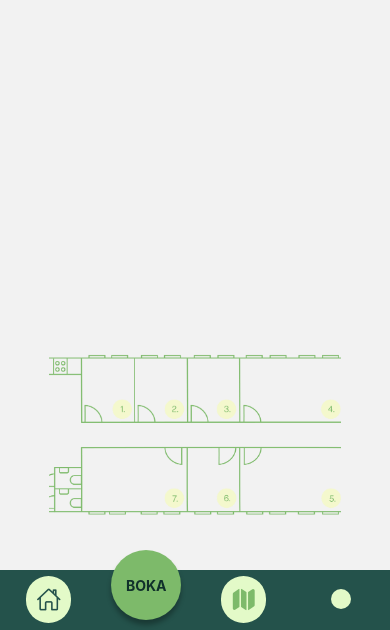
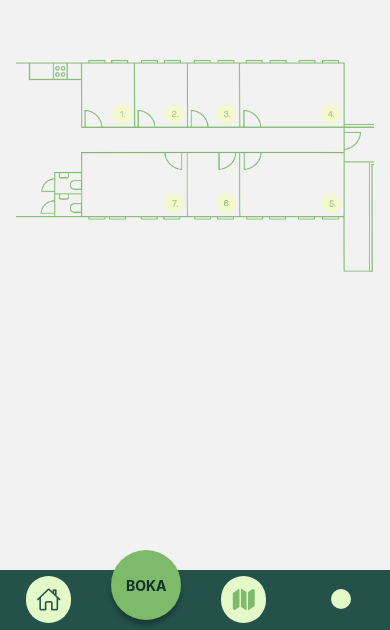
Before and after one commit to edda177/pax, a React Native app in the folder pax-mobile/: screen /Map in a window 390 px wide. Shown: the part 214-844 px from the top of the page. Built offline with nearby package versions, Linux system fonts and the light colour scheme.

Commit message:
gjort json åt rum

```diff
--- a/pax-mobile/components/MapComponent.jsx
+++ b/pax-mobile/components/MapComponent.jsx
@@ -1,9 +1,9 @@
 import { StyleSheet, Pressable, View } from "react-native";
 import React from "react";
-import RoomsYellow from "./RoomsYellow";
-import RoomsRed from "./RoomsRed";
+import { RoomsYellow } from "./RoomsYellow";
+import { RoomsRed } from "./RoomsRed";
 
-const MapComponent = () => {
+const MapComponent = (RoomsRed, RoomsYellow) => {
   <View>
     <RoomsRed style={styles.layerOne}/>
     <RoomsYellow style={styles.layerTwo}/>
--- a/pax-mobile/components/RoomsYellow.jsx
+++ b/pax-mobile/components/RoomsYellow.jsx
@@ -11,6 +11,31 @@ const RoomsYellow = () => {
       />
       <Image
         source={require("../assets/rooms-yellow/karta-rum_2-free.png")}
+        style={styles.image}
+        resizeMode="cover"
+      />
+            <Image
+        source={require("../assets/rooms-yellow/karta-rum_3-free.png")}
+        style={styles.image}
+        resizeMode="cover"
+      />
+            <Image
+        source={require("../assets/rooms-yellow/karta-rum_4-free.png")}
+        style={styles.image}
+        resizeMode="cover"
+      />
+            <Image
+        source={require("../assets/rooms-yellow/karta-rum_5-free.png")}
+        style={styles.image}
+        resizeMode="cover"
+      />
+            <Image
+        source={require("../assets/rooms-yellow/karta-rum_6-free.png")}
+        style={styles.image}
+        resizeMode="cover"
+      />
+            <Image
+        source={require("../assets/rooms-yellow/karta-rum_7-free.png")}
         style={styles.image}
         resizeMode="cover"
       />
--- a/pax-mobile/data/testroomdata.json
+++ b/pax-mobile/data/testroomdata.json
@@ -6,6 +6,7 @@
       "title": "rum 1",
       "description": "Ett litet rum för gjord för 2-4 personer. Perfekt för enskilda samtal eller mindre möten.",
       "available": true,
+      "uri": "./assets/rooms-yellow/karta-rum_1-free.png",
       "air_quality": 5,
       "screen": false,
       "floor": 1,
--- a/pax-mobile/screens/Map.jsx
+++ b/pax-mobile/screens/Map.jsx
@@ -1,6 +1,6 @@
 import React from "react";
-import { View, ScrollView, Pressable, Image, StyleSheet } from "react-native";
-import MapComponent from '../components/MapComponent'
+import { View, ScrollView, Image, StyleSheet } from "react-native";
+import MapComponent from '../components/MapComponent';
 
 export default function Map() {
   return (
@@ -10,12 +10,15 @@ export default function Map() {
         source={require("../assets/maps/karta-pax_med-nr_textkontur.png")}
         style={styles.image}
         resizeMode="cover"/>
-        <Pressable
+        {/* <Image
      source={require("../assets/rooms-yellow/karta-rum_4-free.png")}
       style={styles.image2}
+      resizeMode="cover"/> */}
+
+          <MapComponent
+      style={styles.map}
       resizeMode="cover"/>
-      <MapComponent
-      style={styles.theRooms}/>
+
     </View>
     </ScrollView>
   );
@@ -25,9 +28,9 @@ const styles = StyleSheet.create({
   container: {
     flex: 1,
     width: "100vw",
-    minHeight: "120vh",
-    marginTop: "20vh",
-    flexDirection: "row",
+    minHeight: "80vh",
+    marginTop: "5vh",
+    flexDirection: "column",
     justifyContent: "center",
     alignItems: "center",
   },
@@ -37,21 +40,26 @@ const styles = StyleSheet.create({
     textTransform: "uppercase",
   },
   image: {
-    width: "75%",
+    width: "92vw",
     height: "32vh",
-    position: "relative",
-    zIndex: "1",
+    position: "absolute",
+    zIndex: "99",
   },
   image2: {
-    width: "75%",
+    width: "80vw",
     height: "32vh",
     position: "absolute",
+    opacity: "0.7",
     zIndex: "2",
+    borderStyle: "solid",
+    broderWidth: "6px",
+    borderColor: "yellow",
   },
-  theRooms: {
-    width: "50%",
-    minHeight: "20vh",
+  map: {
+    backgroundColor: "#ffffff",
+    width: "80vw",
+    height: "50vh",
     position: "absolute",
-    zIndex: "5",
+    zIndex: "4",
   },
 });
--- a/pax-mobile/theme/colors.js
+++ b/pax-mobile/theme/colors.js
@@ -11,11 +11,37 @@ export const lightTheme = {
   tabBackground: '#24524B',
 
   // Text
-  textPrimary: '#10302B',
+  textLight: '#7DBA6A',
+  textPrimary: '#097564',
   textSecondary: '#10302B',
+  textLightPrimary: '#097564',
+  textLightSecondary: '#10302B',
 
   //Knapp icon
   iconSwitchmode: '#B5DA87'
+};
+
+export const baseTheme = {
+  // Grundfärger
+  primary: '#10302B',
+  secondary: '#24524B',
+  accent: '#E3FAC8',
+
+  // Layout och bakgrunder
+  background: '#10302B',
+  card: '#24524B',
+  headerBackground: '#264247',
+  tabBackground: '#24524B',
+
+  // Text
+  textDark: '#7DBA6A',
+  textPrimary: '#E3FAC8',
+  textSecondary: '#B5DA87',
+  textDarkPrimary: '#E3FAC8',
+  textDarkSecondary: '#B5DA87',
+
+  //Knapp icon
+  iconSwitchmode: '#7DBA6A'
 };
 
 export const darkTheme = {
@@ -31,8 +57,11 @@ export const darkTheme = {
   tabBackground: '#24524B',
 
   // Text
+  textDark: '#7DBA6A',
   textPrimary: '#E3FAC8',
-  textSecondary: ' #B5DA87',
+  textSecondary: '#B5DA87',
+  textDarkPrimary: '#E3FAC8',
+  textDarkSecondary: '#B5DA87',
 
   //Knapp icon
   iconSwitchmode: '#7DBA6A'
--- a/pax-mobile/theme/customTheme.js
+++ b/pax-mobile/theme/customTheme.js
@@ -1,3 +1,5 @@
+import { baseTheme } from "./colors";
+
 export const buildCustomTheme = (baseTheme, isDark) => ({
     dark: isDark,
     colors: {
```
Also changed, not shown: 1 other file (tests, documents, lock files or other folders).
